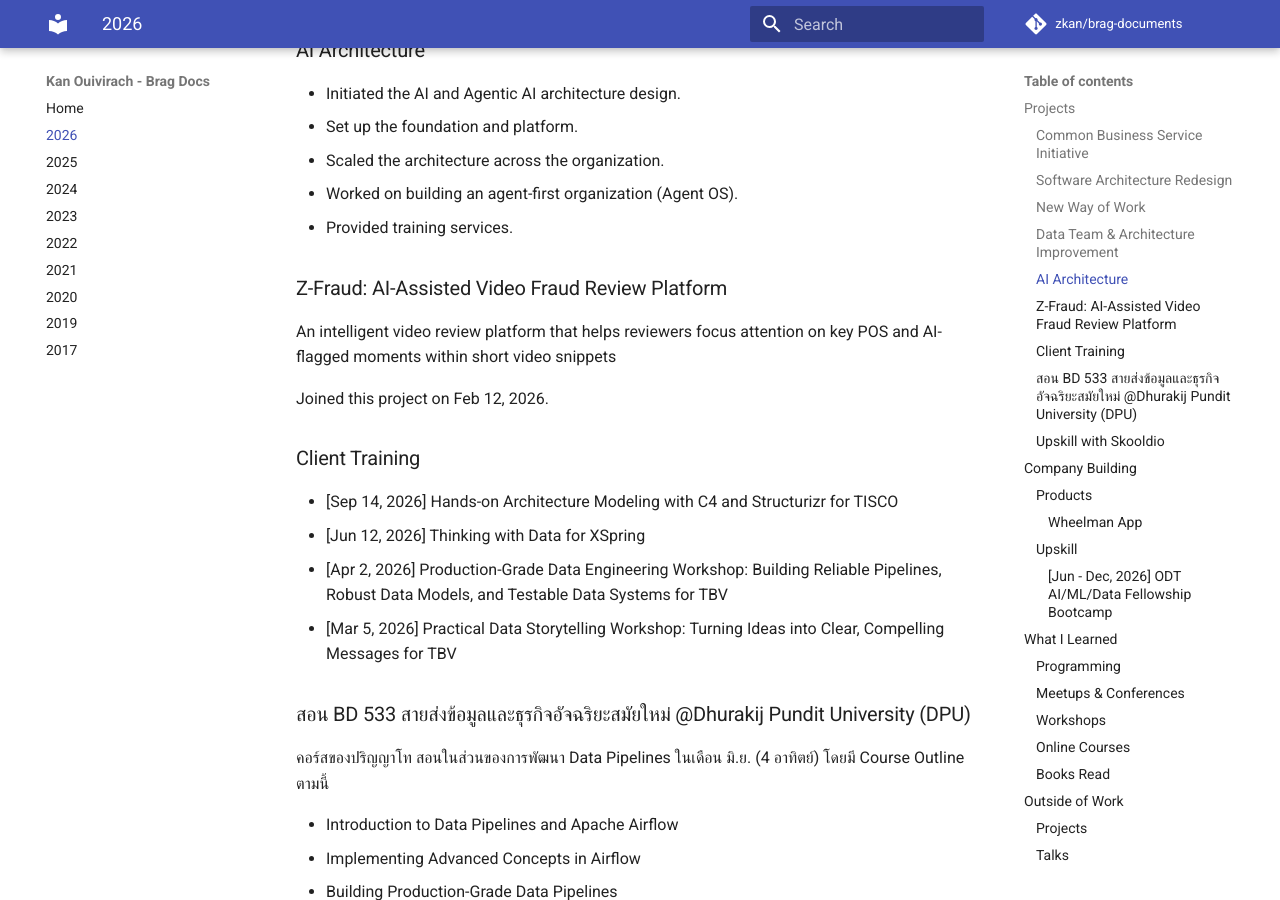
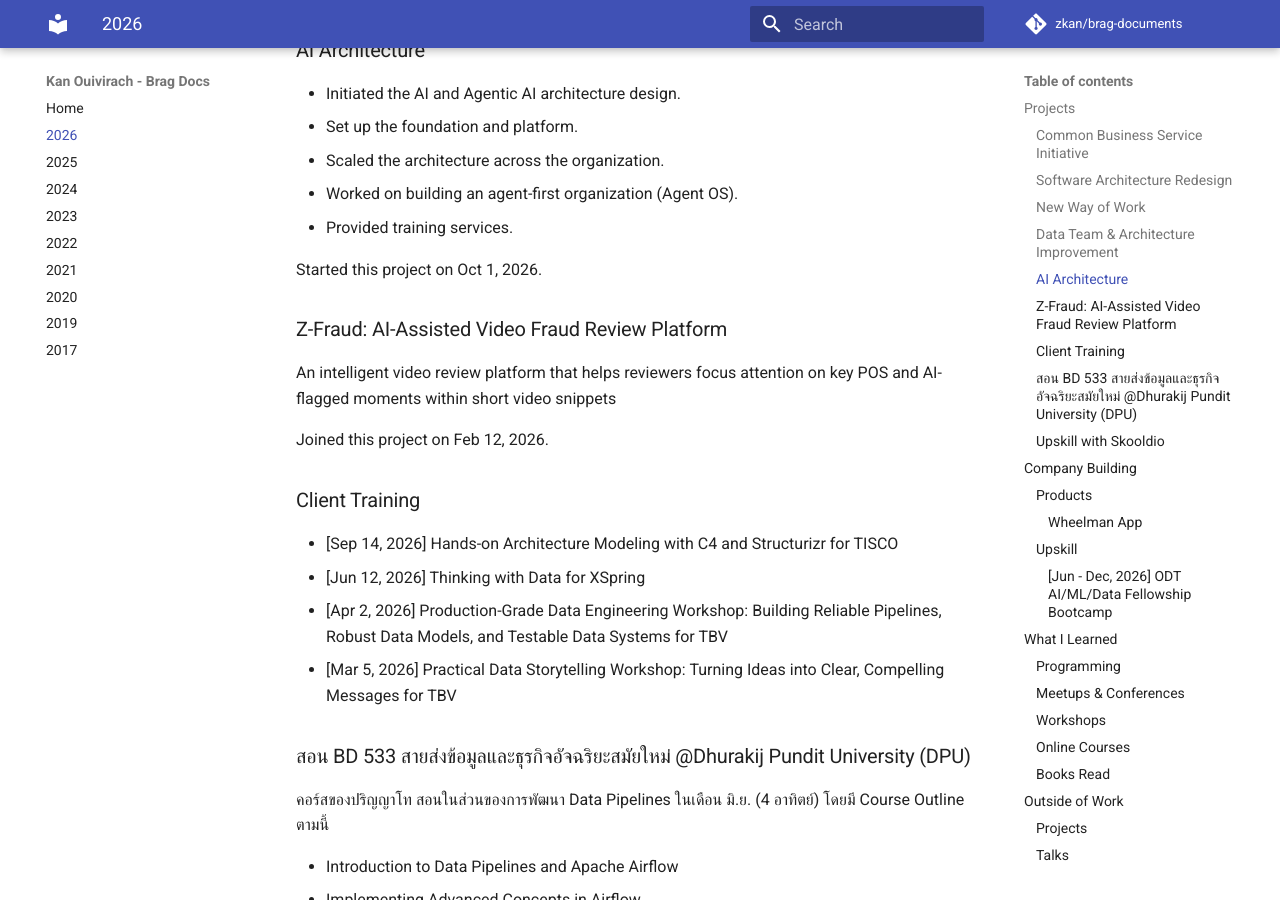
Before and after one commit to zkan/brag-documents, an MkDocs documentation site: the page built from docs/2026.md, in a window 1280 px wide and 900 px high, scrolled down 1223 px. Built offline with MkDocs 1.6.1 and Material for MkDocs 9.7.7, drawn with Linux system fonts in a browser that asks for light colours; comment, search, counter and statistics services are not loaded.

Commit message:
Add start date to AI architecture work

```diff
--- a/docs/2026.md
+++ b/docs/2026.md
@@ -47,6 +47,8 @@ Worked on this project since 2024.
 * Scaled the architecture across the organization.
 * Worked on building an agent-first organization (Agent OS).
 * Provided training services.
+
+Started this project on Oct 1, 2026.
 
 ### Z-Fraud: AI-Assisted Video Fraud Review Platform
 
```
